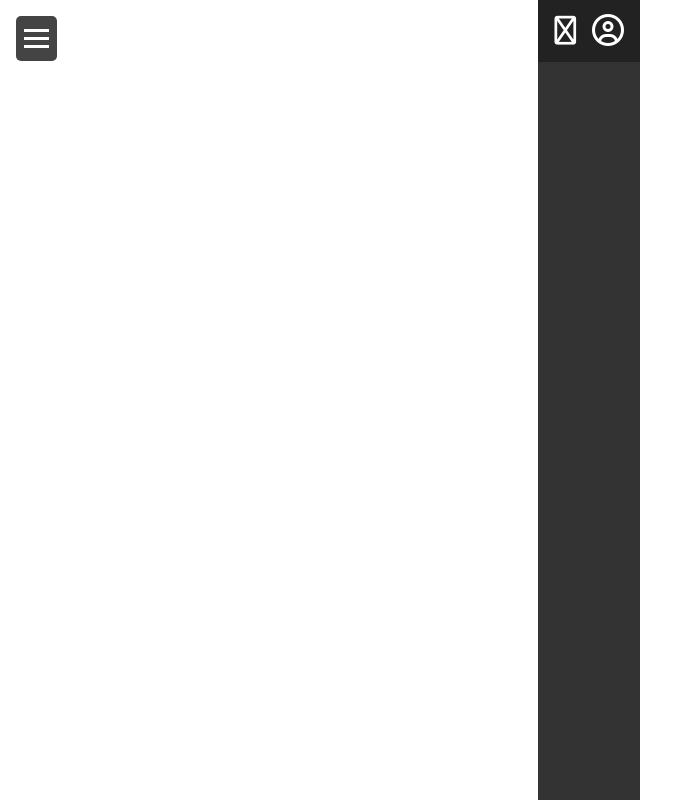
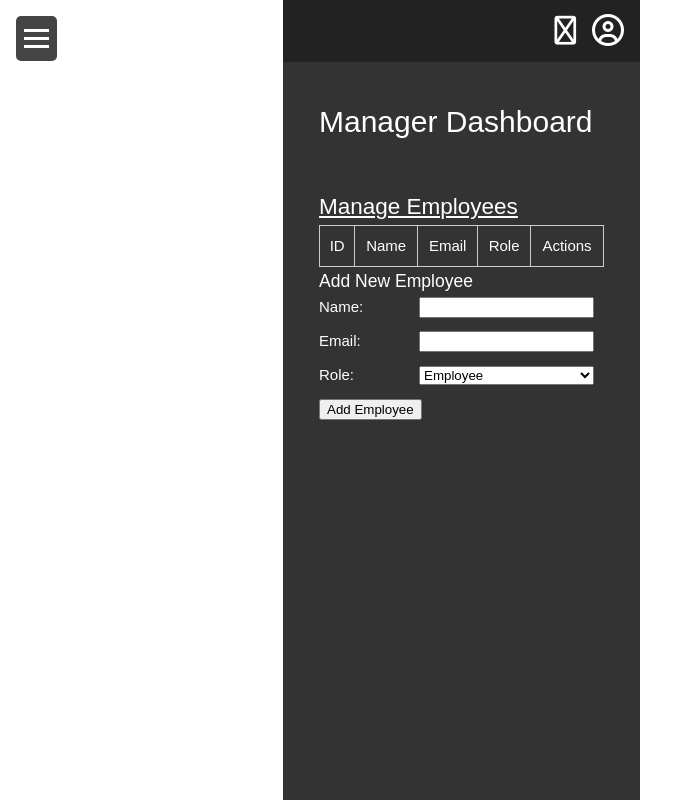
Before and after one commit to McGill-ECSE321-Fall2024/project-group-5, a Vue app in the folder GameStore-Frontend/: page /manager in a window 1280 px wide. Shown: the whole page, without its empty margins (0-687 px from the left). Built offline with nearby package versions, Linux system fonts and the light colour scheme.

Commit message:
manager page

```diff
--- a/GameStore-Frontend/src/App.vue
+++ b/GameStore-Frontend/src/App.vue
@@ -51,6 +51,7 @@ const toggleProfileDropdown = () => {
           <RouterLink to="/about">About</RouterLink>
           <RouterLink to="/events">Events</RouterLink>
           <RouterLink to="/shop">Shop</RouterLink>
+          <RouterLink to="/manager">Manager</RouterLink>
         </nav>
       </aside>
 
--- /dev/null
+++ b/GameStore-Frontend/src/components/ManagerPage.vue
@@ -0,0 +1,222 @@
+<template>
+  <div class="manager-page">
+    <h1>Manager Dashboard</h1>
+
+    <!-- Employee Management Section -->
+    <section class="employee-management">
+      <h2>Manage Employees</h2>
+
+      <!-- Employee List -->
+      <table>
+        <thead>
+          <tr>
+            <th>ID</th>
+            <th>Name</th>
+            <th>Email</th>
+            <th>Role</th>
+            <th>Actions</th>
+          </tr>
+        </thead>
+        <tbody>
+          <tr v-for="employee in employees" :key="employee.id">
+            <td>{{ employee.id }}</td>
+            <td>{{ employee.name }}</td>
+            <td>{{ employee.email }}</td>
+            <td>{{ employee.role }}</td>
+            <td>
+              <button @click="editEmployee(employee)">Edit</button>
+              <button @click="deleteEmployee(employee.id)">Delete</button>
+            </td>
+          </tr>
+        </tbody>
+      </table>
+
+      <!-- Add New Employee -->
+      <h3>Add New Employee</h3>
+      <form @submit.prevent="addEmployee">
+        <div>
+          <label for="name">Name:</label>
+          <input v-model="newEmployee.name" type="text" id="name" required />
+        </div>
+        <div>
+          <label for="email">Email:</label>
+          <input v-model="newEmployee.email" type="email" id="email" required />
+        </div>
+        <div>
+          <label for="role">Role:</label>
+          <select v-model="newEmployee.role" id="role" required>
+            <option value="Employee">Employee</option>
+            <option value="Manager">Manager</option>
+            <!-- Add more roles as needed -->
+          </select>
+        </div>
+        <button type="submit">Add Employee</button>
+      </form>
+
+      <!-- Edit Employee Modal -->
+      <div v-if="showEditModal" class="modal">
+        <div class="modal-content">
+          <h3>Edit Employee</h3>
+          <form @submit.prevent="updateEmployee">
+            <div>
+              <label for="edit-name">Name:</label>
+              <input v-model="currentEmployee.name" type="text" id="edit-name" required />
+            </div>
+            <div>
+              <label for="edit-email">Email:</label>
+              <input v-model="currentEmployee.email" type="email" id="edit-email" required />
+            </div>
+            <div>
+              <label for="edit-role">Role:</label>
+              <select v-model="currentEmployee.role" id="edit-role" required>
+                <option value="Employee">Employee</option>
+                <option value="Manager">Manager</option>
+                <!-- Add more roles as needed -->
+              </select>
+            </div>
+            <button type="submit">Save Changes</button>
+            <button type="button" @click="cancelEdit">Cancel</button>
+          </form>
+        </div>
+      </div>
+    </section>
+
+    <!-- Additional management sections can be added here -->
+
+  </div>
+</template>
+
+<script>
+export default {
+  name: 'ManagerPage',
+  data() {
+    return {
+      employees: [], // List of employees
+      newEmployee: {
+        name: '',
+        email: '',
+        role: 'Employee',
+      },
+      showEditModal: false,
+      currentEmployee: null,
+    };
+  },
+  methods: {
+    fetchEmployees() {
+      // Fetch the list of employees from the backend API
+      // Example using axios:
+      // axios.get('/api/employees')
+      //   .then(response => {
+      //     this.employees = response.data;
+      //   })
+      //   .catch(error => {
+      //     console.error('Error fetching employees:', error);
+      //   });
+    },
+    addEmployee() {
+      // Send a request to add a new employee to the backend
+      // axios.post('/api/employees', this.newEmployee)
+      //   .then(response => {
+      //     this.employees.push(response.data);
+      //     // Reset the newEmployee form
+      //     this.newEmployee = { name: '', email: '', role: 'Employee' };
+      //   })
+      //   .catch(error => {
+      //     console.error('Error adding employee:', error);
+      //   });
+    },
+    editEmployee(employee) {
+      // Set the currentEmployee to the selected employee and show the edit modal
+      this.currentEmployee = { ...employee }; // Create a copy to avoid direct mutation
+      this.showEditModal = true;
+    },
+    updateEmployee() {
+      // Send a request to update the employee details
+      // axios.put(`/api/employees/${this.currentEmployee.id}`, this.currentEmployee)
+      //   .then(response => {
+      //     // Find and update the employee in the list
+      //     const index = this.employees.findIndex(emp => emp.id === this.currentEmployee.id);
+      //     if (index !== -1) {
+      //       this.employees.splice(index, 1, response.data);
+      //     }
+      //     this.showEditModal = false;
+      //   })
+      //   .catch(error => {
+      //     console.error('Error updating employee:', error);
+      //   });
+    },
+    cancelEdit() {
+      this.showEditModal = false;
+      this.currentEmployee = null;
+    },
+    deleteEmployee(id) {
+      // Send a request to delete the employee
+      // axios.delete(`/api/employees/${id}`)
+      //   .then(() => {
+      //     // Remove the employee from the list
+      //     this.employees = this.employees.filter(emp => emp.id !== id);
+      //   })
+      //   .catch(error => {
+      //     console.error('Error deleting employee:', error);
+      //   });
+    },
+  },
+  created() {
+    // Fetch employees when the component is created
+    this.fetchEmployees();
+  },
+};
+</script>
+
+<style scoped>
+.manager-page {
+  padding: 20px;
+}
+
+.employee-management {
+  margin-top: 20px;
+}
+
+table {
+  width: 100%;
+  border-collapse: collapse;
+}
+
+table th,
+table td {
+  padding: 8px;
+  border: 1px solid #ccc;
+}
+
+modal {
+  position: fixed;
+  top: 0;
+  left: 0;
+  width: 100%;
+  height: 100%;
+}
+
+.modal-content {
+  background-color: #fff;
+  padding: 20px;
+  border-radius: 5px;
+  margin: auto;
+  position: relative;
+  top: 25%;
+  width: 50%;
+}
+
+form div {
+  margin-bottom: 10px;
+}
+
+form label {
+  display: inline-block;
+  width: 100px;
+}
+
+form input,
+form select {
+  width: calc(100% - 110px);
+}
+</style>
--- a/GameStore-Frontend/src/router/index.js
+++ b/GameStore-Frontend/src/router/index.js
@@ -4,6 +4,8 @@ import ShopView from '../views/ShopView.vue';
 import CartView from '../views/CartView.vue';
 import AboutView from '../views/AboutView.vue';
 import EventsView from '../views/EventsView.vue'; // Add EventsView import
+import ManagerPage from '@/components/ManagerPage.vue';
+
 
 const router = createRouter({
   history: createWebHistory(import.meta.env.BASE_URL),
@@ -13,6 +15,7 @@ const router = createRouter({
     { path: '/cart', name: 'cart', component: CartView },
     { path: '/about', name: 'about', component: AboutView },
     { path: '/events', name: 'events', component: EventsView }, // Add Events route
+    { path: '/manager', name: 'Manager', component: ManagerPage },
   ],
 });
 
```
